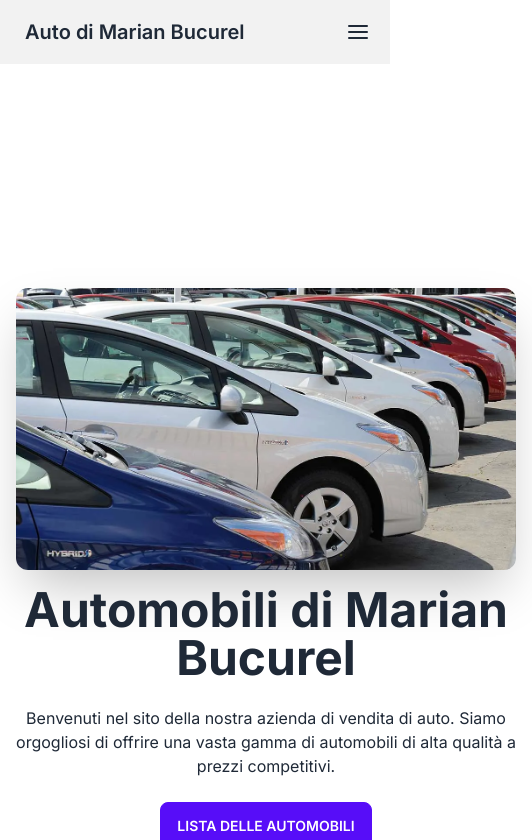
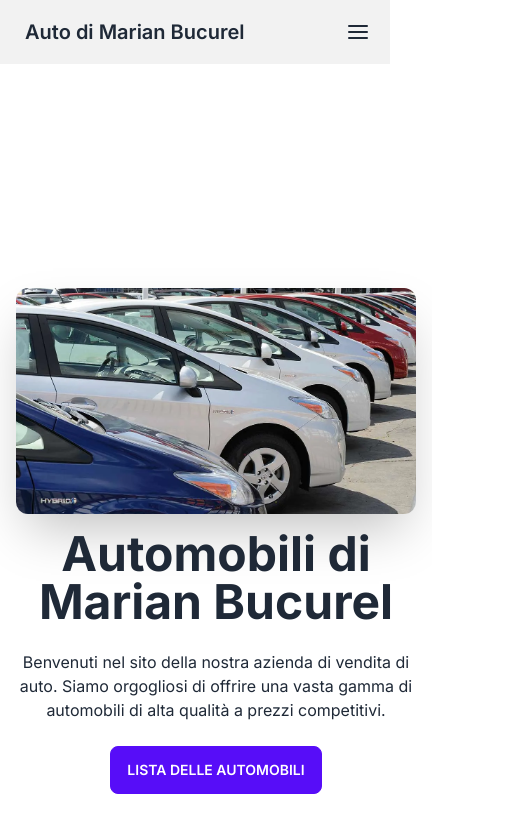
Before and after one commit to andiq123/bucurel, a Next.js app: page / in a window 390 px wide. Shown: the top 840 px of the page, 532 px wide, since content can reach past the window. Built offline with nearby package versions, Linux system fonts and the light colour scheme.

Commit message:
corrected the design

```diff
--- a/src/app/components/Contact.tsx
+++ b/src/app/components/Contact.tsx
@@ -8,7 +8,7 @@ const address = indirizzo + ", " + comune + ", " + provincia + ", " + cap;
 export default function ContactDesign() {
   return (
     <div className="p-10 bg-cover" id="contact">
-      <h1 className="text-3xl font-bold mb-5 w-fit p-5 mx-auto bg-slate-200 rounded-xl">
+      <h1 className="text-3xl font-bold mb-5 w-fit p-5 mx-auto bg-gray-200 rounded-xl">
         Dove Trovarci
       </h1>
       <p className="mt-5 py-5 font-bold">Il nostro indirizzo è: {address}</p>
--- a/src/app/components/Intro.tsx
+++ b/src/app/components/Intro.tsx
@@ -1,5 +1,6 @@
-import Image from "next/image";
-import React from "react";
+"use client";
+
+import React, { useState, useEffect } from "react";
 import getBussinessInfo from "../data/bussiness-info";
 import Link from "next/link";
 
@@ -7,15 +8,32 @@ type Props = {};
 const businessInfo = getBussinessInfo();
 
 export default function Intro({}: Props) {
+  const [imageWidth, setImageWidth] = useState(400);
+
+  useEffect(() => {
+    const handleResize = () => {
+      const newWidth = window.innerWidth >= 768 ? 500 : 400;
+      setImageWidth(newWidth);
+    };
+
+    window.addEventListener("resize", handleResize);
+
+    handleResize();
+
+    return () => {
+      window.removeEventListener("resize", handleResize);
+    };
+  }, []);
+
   return (
     <div className="hero bg-base-100 py-52 border-b-8" id="intro">
       <div className="hero-content flex-col lg:flex-row-reverse text-center">
-        <Image
+        <img
           src="/cardealer.jpg"
-          width={500}
+          width={imageWidth}
           height={500}
           alt="dealer"
-          className="max-w-xl rounded-xl shadow-2xl"
+          className="max-w-xl rounded-xl shadow-2xl bg-cover"
         />
         <div>
           <h1 className="text-5xl font-bold">Automobili di Marian Bucurel</h1>
```
